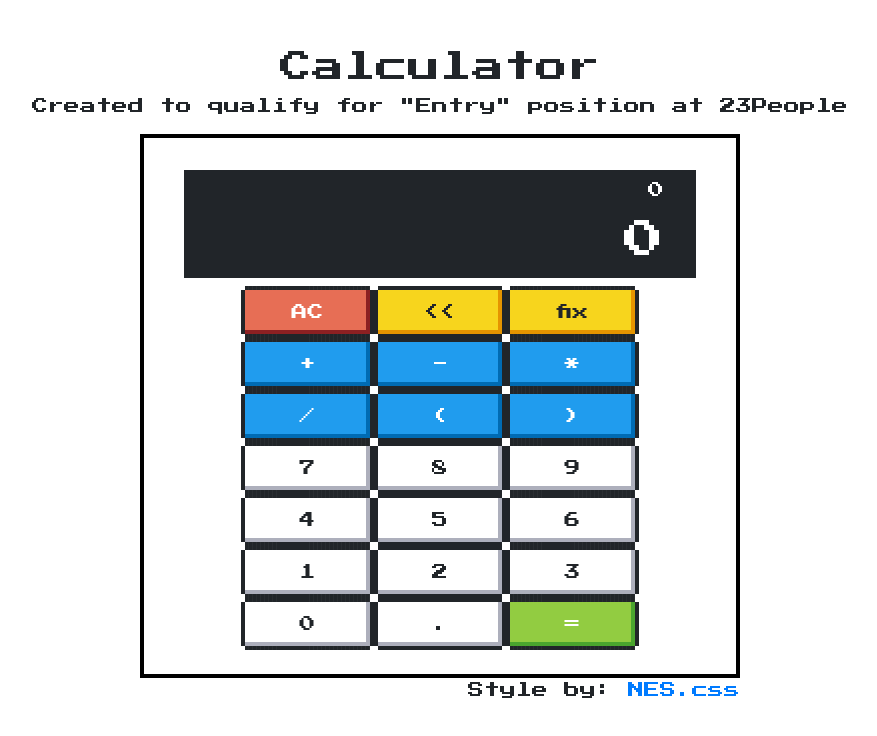
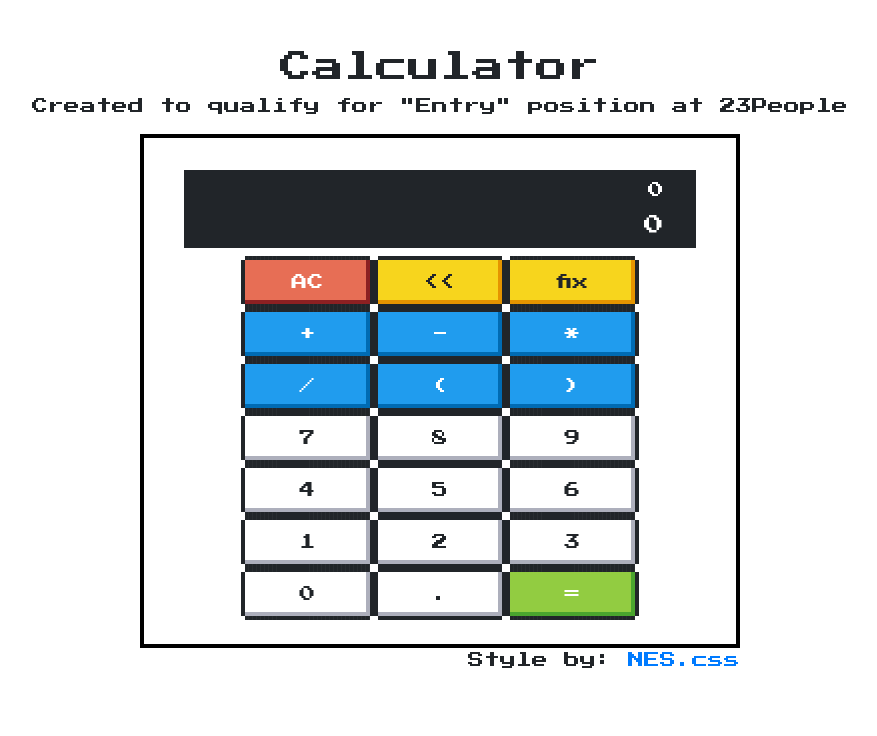
Before and after one commit to Rementeria/React-calculator, a React (Create React App) app: page / in a window 1280 px wide. Shown: the top 736 px of the page, without its empty margins (200-1077 px from the left). Built offline with nearby package versions, Linux system fonts and the light colour scheme.

Commit message:
fixed panel font-size && subPanel wrap

```diff
--- a/src/components/Calculator.css
+++ b/src/components/Calculator.css
@@ -21,9 +21,9 @@
   text-overflow: ellipsis;
 }
 .panel {
-  font-size: 40px;
+  font-size: 20px;
   white-space: nowrap;
 }
 .sub-panel {
-  white-space: nowrap;
+  word-break: break-all;
 }
```
